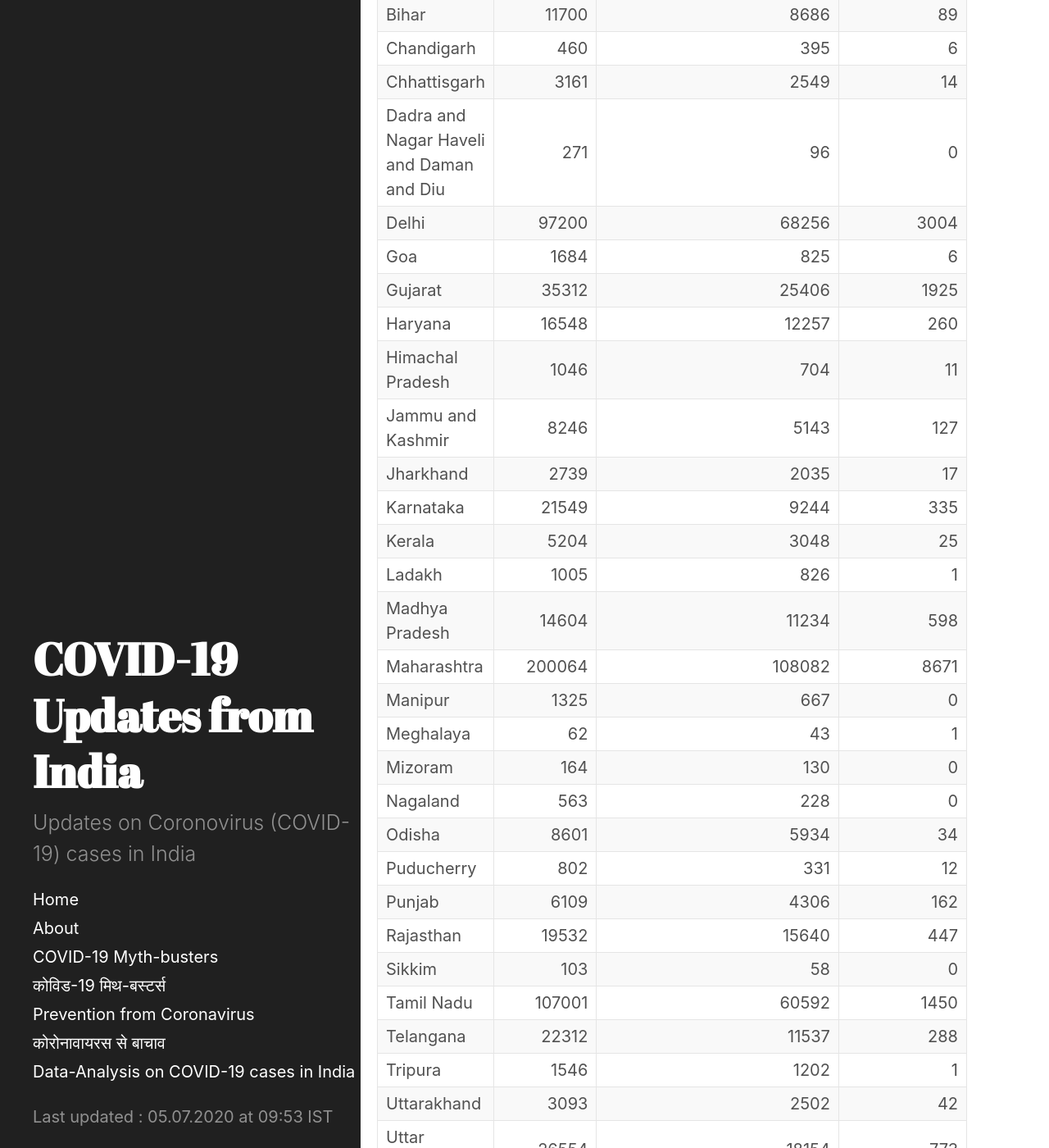
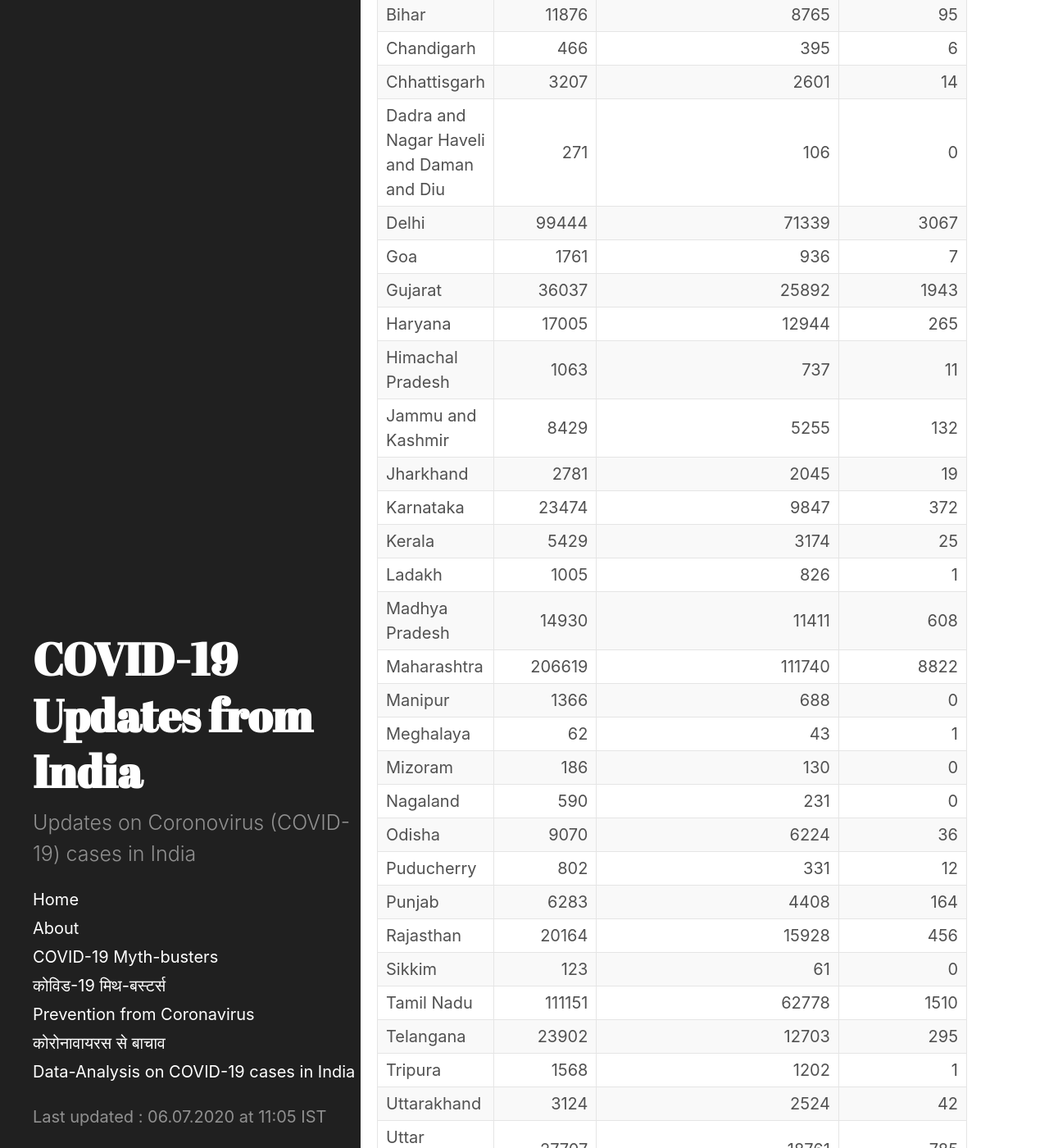
Before and after one commit to bhooraj/covid19updates-india, a Jekyll site: the page built from _posts/2020-07-06-home.md, in a window 1280 px wide and 1400 px high, scrolled down 990 px. Shown: the whole window at 82% size. Built offline with Jekyll 4.4.1, drawn with Linux system fonts in a browser that asks for light colours; some of the changed text lies outside the part shown.

Commit message:
6thJuly Update

```diff
--- a/_data/last_updated.yml
+++ b/_data/last_updated.yml
@@ -1 +1 @@
-- updated_on : 05.07.2020 at 09:53 IST
+- updated_on : 06.07.2020 at 11:05 IST
--- /dev/null
+++ b/_includes/table-20200706-1105.md
@@ -0,0 +1,38 @@
+| Name of State / UT                       |   Total Confirmed cases |   Cured/Discharged/Migrated |   Deaths ( more than 70% cases due to comorbidities ) |
+|:-----------------------------------------|------------------------:|----------------------------:|------------------------------------------------------:|
+| Andaman and Nicobar Islands              |                     125 |                          72 |                                                     0 |
+| Andhra Pradesh                           |                   18697 |                        8422 |                                                   232 |
+| Arunachal Pradesh                        |                     269 |                          78 |                                                     1 |
+| Assam                                    |                   11388 |                        7125 |                                                    14 |
+| Bihar                                    |                   11876 |                        8765 |                                                    95 |
+| Chandigarh                               |                     466 |                         395 |                                                     6 |
+| Chhattisgarh                             |                    3207 |                        2601 |                                                    14 |
+| Dadra and Nagar Haveli and Daman and Diu |                     271 |                         106 |                                                     0 |
+| Delhi                                    |                   99444 |                       71339 |                                                  3067 |
+| Goa                                      |                    1761 |                         936 |                                                     7 |
+| Gujarat                                  |                   36037 |                       25892 |                                                  1943 |
+| Haryana                                  |                   17005 |                       12944 |                                                   265 |
+| Himachal Pradesh                         |                    1063 |                         737 |                                                    11 |
+| Jammu and Kashmir                        |                    8429 |                        5255 |                                                   132 |
+| Jharkhand                                |                    2781 |                        2045 |                                                    19 |
+| Karnataka                                |                   23474 |                        9847 |                                                   372 |
+| Kerala                                   |                    5429 |                        3174 |                                                    25 |
+| Ladakh                                   |                    1005 |                         826 |                                                     1 |
+| Madhya Pradesh                           |                   14930 |                       11411 |                                                   608 |
+| Maharashtra                              |                  206619 |                      111740 |                                                  8822 |
+| Manipur                                  |                    1366 |                         688 |                                                     0 |
+| Meghalaya                                |                      62 |                          43 |                                                     1 |
+| Mizoram                                  |                     186 |                         130 |                                                     0 |
+| Nagaland                                 |                     590 |                         231 |                                                     0 |
+| Odisha                                   |                    9070 |                        6224 |                                                    36 |
+| Puducherry                               |                     802 |                         331 |                                                    12 |
+| Punjab                                   |                    6283 |                        4408 |                                                   164 |
+| Rajasthan                                |                   20164 |                       15928 |                                                   456 |
+| Sikkim                                   |                     123 |                          61 |                                                     0 |
+| Tamil Nadu                               |                  111151 |                       62778 |                                                  1510 |
+| Telangana                                |                   23902 |                       12703 |                                                   295 |
+| Tripura                                  |                    1568 |                        1202 |                                                     1 |
+| Uttarakhand                              |                    3124 |                        2524 |                                                    42 |
+| Uttar Pradesh                            |                   27707 |                       18761 |                                                   785 |
+| West Bengal                              |                   22126 |                       14711 |                                                   757 |
+| Cases being reassigned to states         |                    4913 |                           0 |                                                     0 |
--- a/_posts/2020-07-05-home.md
+++ b/_posts/2020-07-06-home.md
@@ -4,7 +4,7 @@
 last_update: true
 ---
 
-#### COVID-19 Cases in India (as on  05	July 2020, 08:00 IST)
+#### COVID-19 Cases in India (as on  06	July 2020, 08:00 IST)
 <div class="alert alert-primary" role="alert">
 <p id = "totalcases" style="font-size: 1.2rem; font-weight: bold;"></p>
 <p id = "totalrecovered" style="font-size: 1.2rem; font-weight: bold;"></p>
@@ -22,7 +22,7 @@
 
 <div class="datatable-begin"></div>
 
-{% include table-20200705-0953.md %}
+{% include table-20200706-1105.md %}
 
 <div class="datatable-end"></div>
 <br>
```
Also changed, not shown: _includes/charts-20200706-1107.html (added, +193 -0 lines), _posts/2020-06-25-Updates.md (renamed from _posts/2020-06-24-Updates.md, +3 -0 lines), _posts/2020-07-06-Latest-updates.md (renamed from _posts/2020-07-05-Latest-updates.md, +4 -4 lines), stats-and-charts.md (+2 -2 lines).
